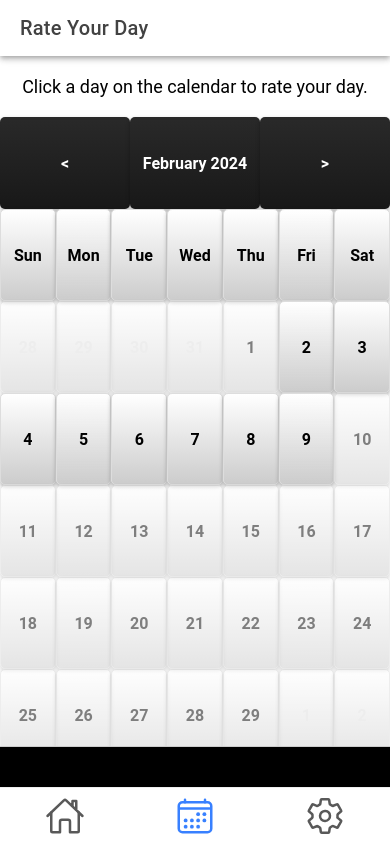
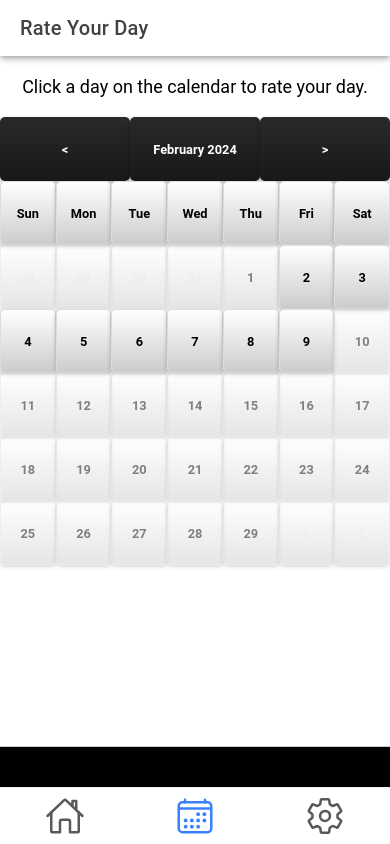
Before and after one commit to Healthy-Habits-project/healthyWatch, a React (Vite) app: page /tab2 in a window 390 px wide. Built offline with nearby package versions, Linux system fonts and the light colour scheme.

Commit message:
Calendar Issue Fix

```diff
--- a/src/components/CustomCalendar.css
+++ b/src/components/CustomCalendar.css
@@ -1,4 +1,6 @@
 .calendar {
+  height: 100vh; /* Full height of the viewport */
+  width: 100vw; /* Full width of the viewport */
   display: flex;
   flex-direction: column;
 }
@@ -12,7 +14,7 @@
   display: flex;
   justify-content: center;
   align-items: center;
-  height: 5.75rem; /* Set a fixed height for each cell */
+  height: 10vh; /* Set a fixed height for each cell */
   font-weight: bolder;
   align-items: center;
   justify-content: center;
@@ -23,6 +25,8 @@
   position: relative; /* For pseudo-element positioning */
   transition: transform 0.2s ease-in-out, box-shadow 0.2s ease-in-out; /* Smooth transitions for interactions */
   color: white;
+  font-size: clamp(0.8rem, 2vw, 1.2rem);
+
 }
 
 .cell {
@@ -44,3 +48,16 @@
   font-size: 18px;
   color: #666; /* Example color; adjust as needed */
 }
+@media (max-width: 600px) {
+  .column {
+    height: 4rem; /* Smaller height for smaller screens */
+    font-size: 0.8rem; /* Adjust font size for readability */
+  }
+}
+.header, .row:first-of-type /* Assuming this is your week day header */ {
+  flex: none; /* Do not grow or shrink, set a fixed height if necessary */
+}
+
+.body /* Assuming this is the container for your date cells */ {
+  flex: auto; /* Takes up the remaining space */
+}
```
